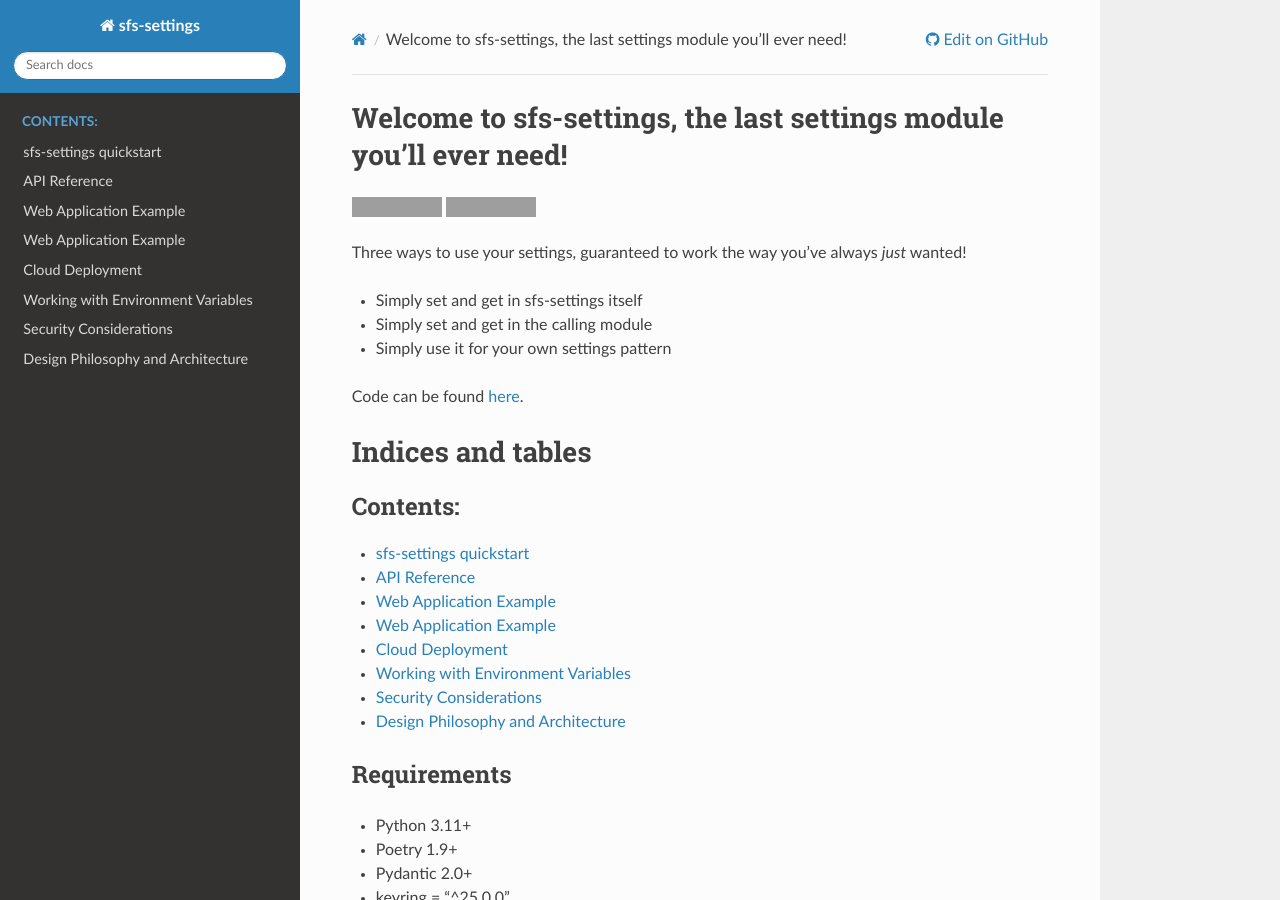
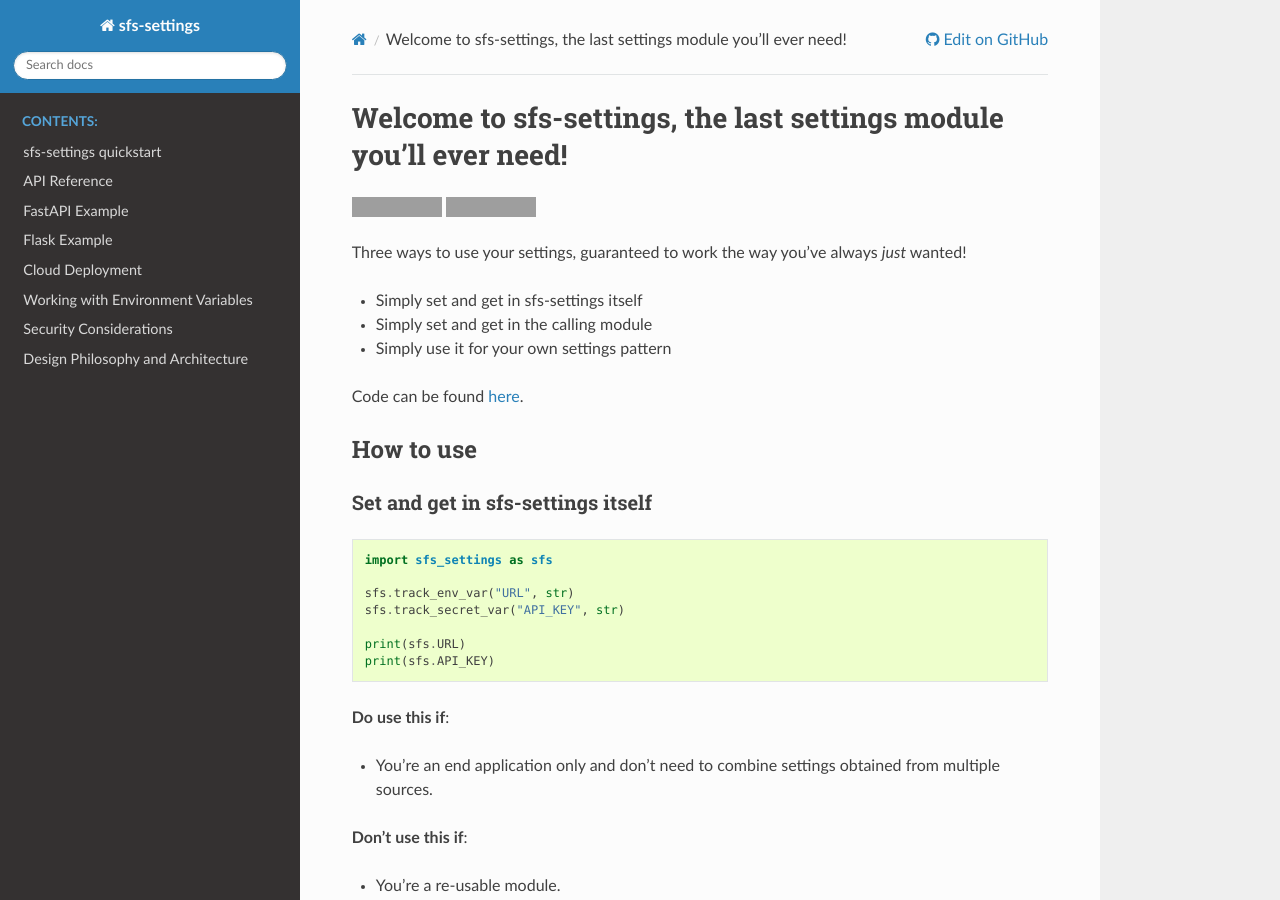
Before and after one commit to anadon/sfs-settings, a Sphinx documentation site: the page built from docs/source/index.rst, in a window 1280 px wide and 900 px high. Built offline with Sphinx 7.4.7 and the Read the Docs theme 3.1.0, drawn with Linux system fonts in a browser that asks for light colours; some of the changed text lies outside the part shown; grey boxes are pictures that could not be loaded.

Commit message:
Making some example pages have different names from eachother.  Re-organized documentation in the index.

```diff
--- a/docs/source/guides/fastapi.rst
+++ b/docs/source/guides/fastapi.rst
@@ -1,5 +1,5 @@
-Web Application Example
-=======================
+FastAPI Example
+===============
 
 FastAPI projects often require alternative configurations for a number of different environments.  Here is
 outlined how sfs-settings provides a more consistent pattern for setting the application's various
--- a/docs/source/guides/flask.rst
+++ b/docs/source/guides/flask.rst
@@ -1,5 +1,5 @@
-Web Application Example
-=======================
+Flask Example
+=============
 
 This example shows how to use sfs-settings in a Flask web application.
 
--- a/docs/source/index.rst
+++ b/docs/source/index.rst
@@ -16,31 +16,6 @@
 * Simply use it for your own settings pattern
 
 Code can be found `here <https://github.com/anadon/sfs-settings>`_.
-
-Indices and tables
-==================
-
-.. toctree::
-   :maxdepth: 1
-   :caption: Contents:
-
-   quickstart
-   api
-   guides/fastapi
-   guides/flask
-   guides/cloud_deployment
-   guides/environment_variables
-   concepts/security
-   concepts/design
-
-Requirements
-------------
-
-* Python 3.11+
-* Poetry 1.9+
-* Pydantic 2.0+
-* keyring = "^25.0.0"
-* dotenv = "^0.9.0"
 
 How to use
 ----------
@@ -190,6 +165,33 @@
 
 Looking for something with more nuance than 'halt everything'?  We've got you covered!  See the specific for transactional locks documentation for more details.
 
+
+Additional guides and documentation
+-----------------------------------
+
+.. toctree::
+   :maxdepth: 1
+   :caption: Contents:
+
+   quickstart
+   api
+   guides/fastapi
+   guides/flask
+   guides/cloud_deployment
+   guides/environment_variables
+   concepts/security
+   concepts/design
+
+
+Requirements
+------------
+
+* Python 3.11+
+* Poetry 1.9+
+* Pydantic 2.0+
+* keyring = "^25.0.0"
+* dotenv = "^0.9.0"
+
 License
 -------
 
```
